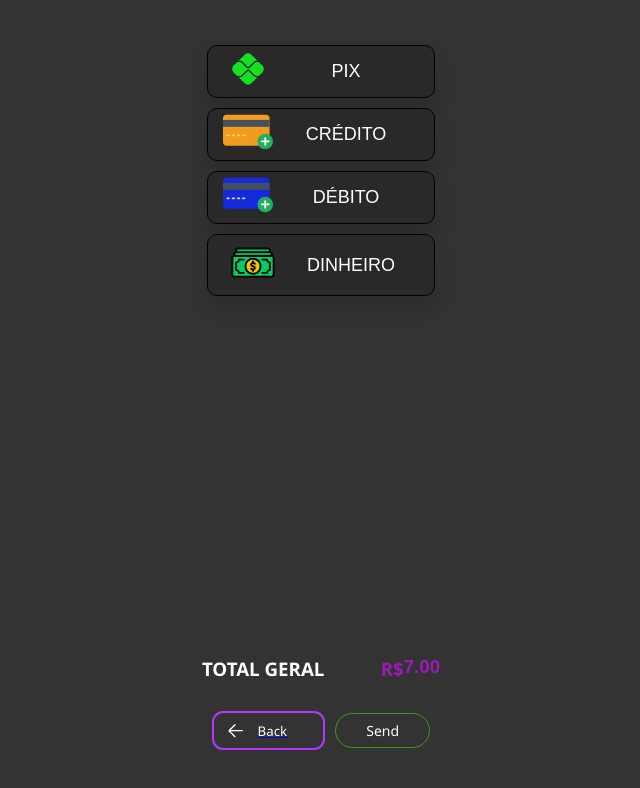
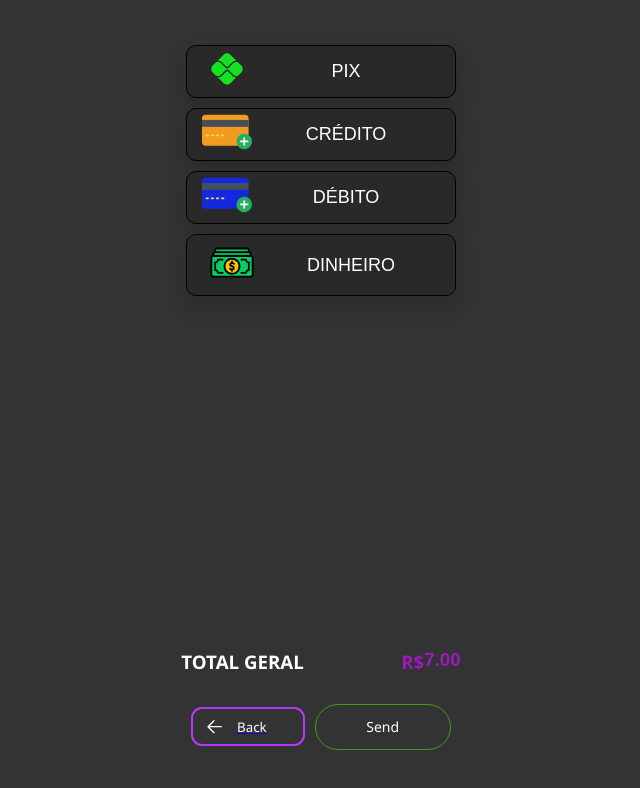
Before and after one commit to hnmcano/unique, a React (Vite) app in the folder frontend/: page /Checkout/Etapa4 in a window 1280 px wide. Shown: the top 788 px of the page, without its empty margins (319-959 px from the left). Built offline with nearby package versions, Linux system fonts and the light colour scheme; no server answers.

Commit message:
Atualização envio de pagamento

```diff
--- a/frontend/src/components/Checkout/FormasPagPedido.jsx
+++ b/frontend/src/components/Checkout/FormasPagPedido.jsx
@@ -43,35 +43,12 @@ function FormasPagPedido() {
             console.log(error);
             setIsLoading(false);
         }
-        return (
-            <>
-                {isLoading && <div className="fullscreen-loading" />}
-
-                <button
-                    onClick={handledSubmit}
-                    className={`send
-                        ${isLoading ? "is-loading" : ""}
-                        ${isSuccess ? "is-success" : ""}`}
-                >
-                    <svg viewBox="0 0 90.594 59.714">
-                        <polyline
-                            className="check"
-                            fill="none"
-                            stroke="#FFFFFF"
-                            strokeWidth="10"
-                            strokeMiterlimit="10"
-                            points="1.768,23.532 34.415,56.179 88.826,1.768"
-                        />
-                    </svg>
-                    <span>Send</span>
-                </button>
-            </>
-        );
 
     }
 
     return (
         <>
+        {isLoading && <div className="fullscreen-loading" />}
             <div className="metodos-pagamento-container">
                 <div className="formas-pagamentos">
                     <div className="opcao-pagamento" >
@@ -144,9 +121,21 @@ function FormasPagPedido() {
                         <Link to="/Checkout/Etapa2">
                             <ButtonBack/>
                         </Link>
-                    <button onClick={handledSubmit} id="send" className="send">
+                        <button
+                            onClick={handledSubmit}
+                            className={`send
+                                ${isLoading ? "is-loading" : ""}
+                                ${isSuccess ? "is-success" : ""}`}
+                        >
                             <svg viewBox="0 0 90.594 59.714">
-                            <polyline className="check" fill="none" stroke="#FFFFFF" stroke-width="10" stroke-miterlimit="10" points="1.768,23.532 34.415,56.179 88.826,1.768"/>
+                                <polyline
+                                    className="check"
+                                    fill="none"
+                                    stroke="#FFFFFF"
+                                    strokeWidth="10"
+                                    strokeMiterlimit="10"
+                                    points="1.768,23.532 34.415,56.179 88.826,1.768"
+                                />
                             </svg>
                             <span>Send</span>
                         </button>
--- a/frontend/src/styles/Enviar.css
+++ b/frontend/src/styles/Enviar.css
@@ -16,8 +16,8 @@ body {
     box-shadow: 0 0 0 0 rgba(69, 152, 27, 0.5);
     cursor: pointer;
     font-size: clamp(12px, 2.0rem, 14px);
-  min-height: 35px;
-  min-width: 40px;
+    min-height: 2.9rem;
+    min-width: 8.5rem;
     outline: none;
     padding: 5px 30px;
     transition: background, padding 500ms ease-in-out;
@@ -97,3 +97,22 @@ body {
   justify-content: center;
   animation: fadeIn 0.3s ease-in-out;
 }
+
+.fullscreen-loading::after {
+  content: "";
+  width: 60px;
+  height: 60px;
+  border: 5px solid #45981B;
+  border-top: 5px solid transparent;
+  border-radius: 50%;
+  animation: spin 1s linear infinite;
+}
+
+@keyframes spin {
+  to { transform: rotate(360deg); }
+}
+
+@keyframes fadeIn {
+  from { opacity: 0; }
+  to { opacity: 1; }
+}
```
Lines whose indentation alone changed are shown as unchanged.
